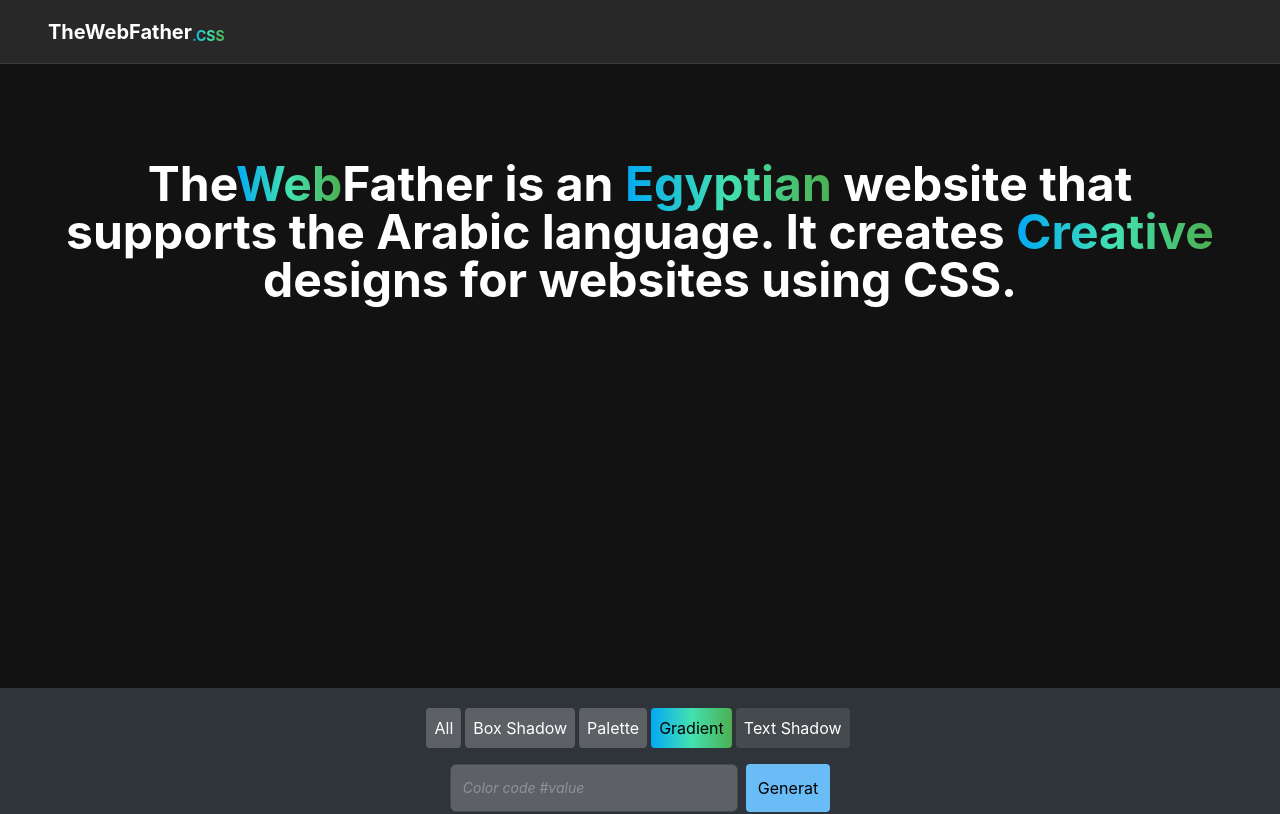
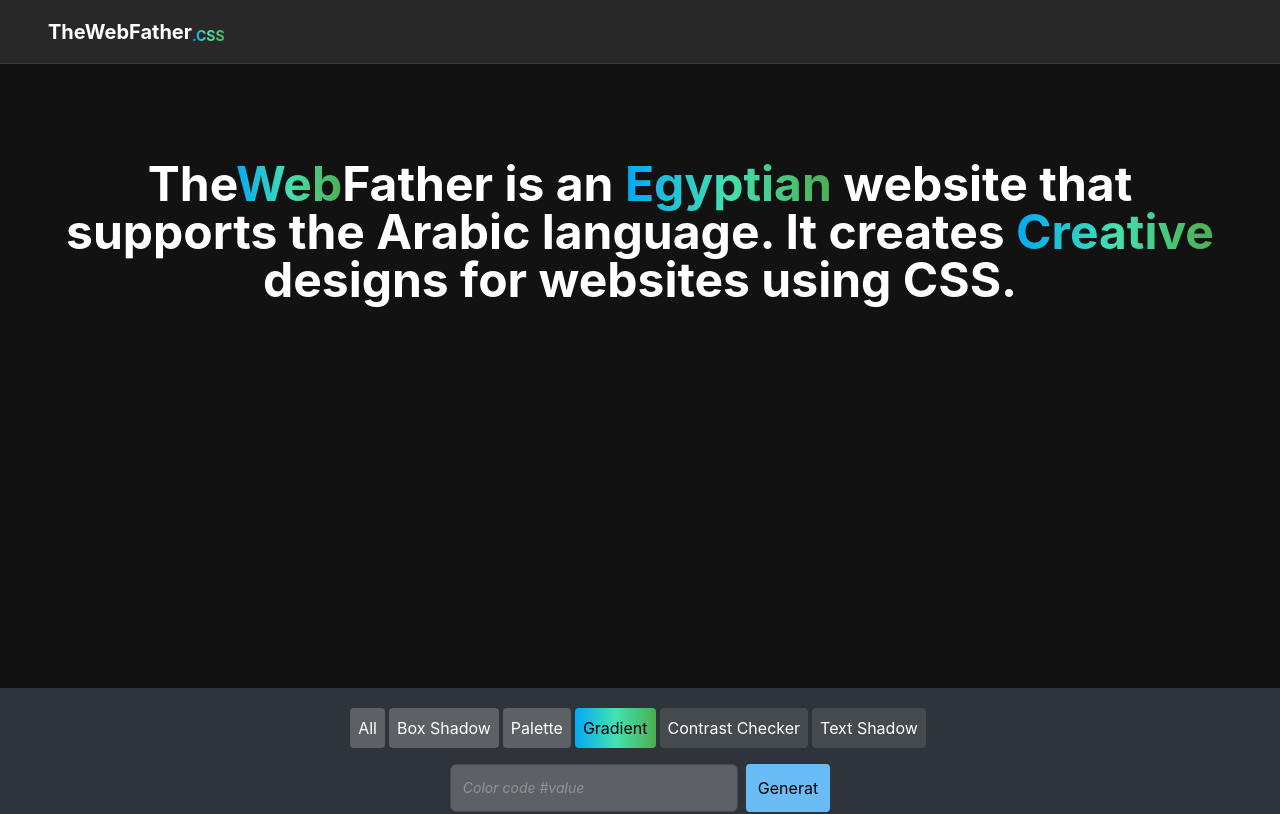
Before and after one commit to mazharzaka/thewebfather, a React (Create React App) app: page /palette in a window 1280 px wide. Shown: the top 814 px of the page. Built offline with nearby package versions, Linux system fonts and the light colour scheme.

Commit message:
add Contrast component

```diff
--- /dev/null
+++ b/src/components/Contrast/index.js
@@ -0,0 +1,11 @@
+import React from "react";
+
+function Contrast() {
+  return (
+    <div className="flex mt-5 mb-3">
+      <div className="w-52 rounded  bg-black-400 mr-5"></div>
+    </div>
+  );
+}
+
+export default Contrast;
--- a/src/components/generator/index.js
+++ b/src/components/generator/index.js
@@ -5,6 +5,7 @@
 import Gradient from "../gradient";
 import TextShadow from "../Textshadow";
 import Palette from "../palette";
+import Contrast from "../Contrast";
 
 function Generator() {
   const btn = (e) => {
@@ -40,6 +41,13 @@
             Gradient
           </div>
         </Link>
+        <Link to="/ContrastChecker">
+          <div
+            onClick={btn}
+            className="cursor-pointer transition-colors  delay-200 h-10 p-2 mt-5 mr-1 rounded text-white flex items-center justify-center bg-black-300">
+            Contrast Checker
+          </div>
+        </Link>{" "}
         <Link to="/textshadow">
           <div
             onClick={btn}
@@ -50,6 +58,7 @@
       </div>
       <Routes>
         <Route path="/" element={<Gradient />} exact />
+        <Route path="/ContrastChecker" element={<Contrast />} exact />
         <Route path="/textshadow" element={<TextShadow />} exact />
         <Route path="/palette" element={<Palette />} exact />
       </Routes>
```
